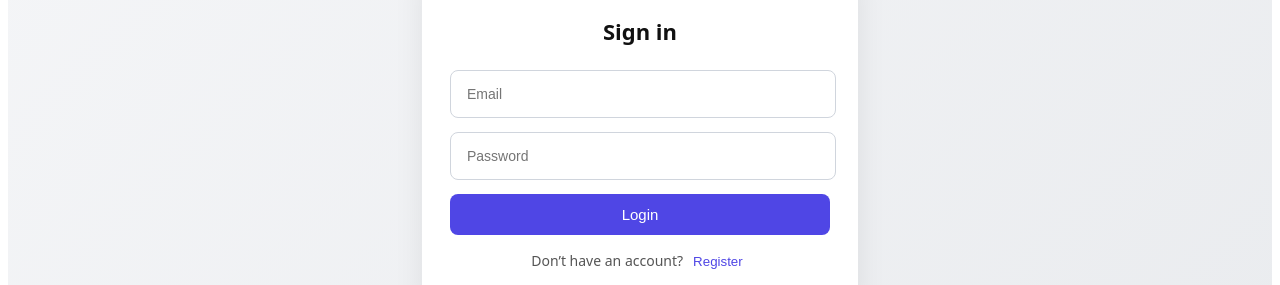
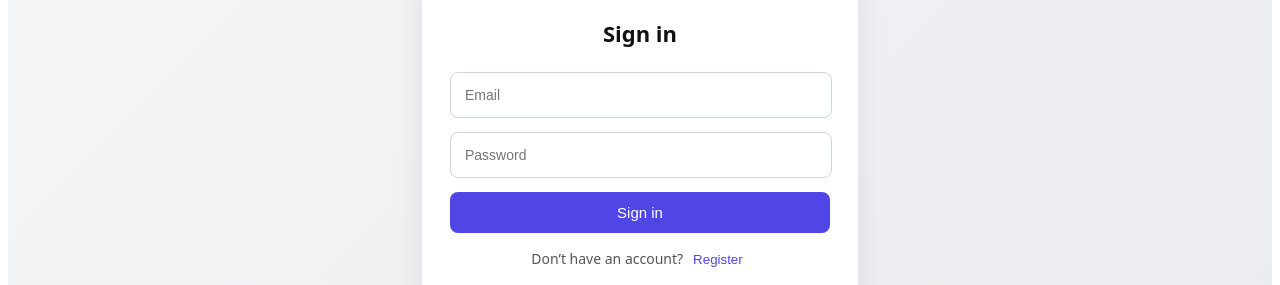
Before and after one commit to renanipx/dev-learning, a React (Vite) app in the folder projects/FrontendLab/: page / in a window 1280 px wide. Shown: the part 274-559 px from the top of the page. Built offline with nearby package versions, Linux system fonts and the light colour scheme.

Commit message:
feat: add reusable card component to UI library

```diff
--- a/projects/FrontendLab/src/components/Login/Login.tsx
+++ b/projects/FrontendLab/src/components/Login/Login.tsx
@@ -1,4 +1,6 @@
 import { useState } from "react"
+import { Input } from "../ui/Input/Input"
+import { Button } from "../ui/Button/Button"
 
 type LoginData = {
   email: string
@@ -13,7 +15,7 @@ export function Login({ onSubmit }: LoginProps) {
   const [email, setEmail] = useState("")
   const [password, setPassword] = useState("")
 
-  function handleSubmit(e: React.FormEvent) {
+  function handleSubmit(e: React.FormEvent<HTMLFormElement>) {
     e.preventDefault()
     onSubmit({ email, password })
   }
@@ -22,21 +24,21 @@ export function Login({ onSubmit }: LoginProps) {
     <form onSubmit={handleSubmit}>
       <h2>Sign in</h2>
 
-      <input
+      <Input
         type="email"
         value={email}
-        onChange={(e) => setEmail(e.target.value)}
         placeholder="Email"
+        onChange={setEmail}
       />
 
-      <input
+      <Input
         type="password"
         value={password}
-        onChange={(e) => setPassword(e.target.value)}
         placeholder="Password"
+        onChange={setPassword}
       />
 
-      <button type="submit">Login</button>
+      <Button type="submit">Sign in</Button>
     </form>
   )
 }
--- a/projects/FrontendLab/src/components/Register/Register.tsx
+++ b/projects/FrontendLab/src/components/Register/Register.tsx
@@ -1,4 +1,6 @@
 import { useState } from "react"
+import { Input } from "../ui/Input/Input"
+import { Button } from "../ui/Button/Button"
 
 type RegisterData = {
   name: string
@@ -19,12 +21,11 @@ export function Register({ onSubmit }: RegisterProps) {
 
   const [error, setError] = useState("")
 
-  function handleChange(e: React.ChangeEvent<HTMLInputElement>) {
-    const { name, value } = e.target
+  function handleChange(name: keyof RegisterData, value: string) {
     setForm((prev) => ({ ...prev, [name]: value }))
   }
 
-  function handleSubmit(e: React.FormEvent) {
+  function handleSubmit(e: React.FormEvent<HTMLFormElement>) {
     e.preventDefault()
 
     if (!form.name || !form.email || !form.password) {
@@ -40,31 +41,29 @@ export function Register({ onSubmit }: RegisterProps) {
     <form onSubmit={handleSubmit}>
       <h2>Register</h2>
 
-      <input
-        name="name"
+      <Input
+        value={form.name}
         placeholder="Name"
-        value={form.name}
-        onChange={handleChange}
+        onChange={(value) => handleChange("name", value)}
       />
 
-      <input
-        name="email"
+      <Input
+        type="email"
+        value={form.email}
         placeholder="Email"
-        value={form.email}
-        onChange={handleChange}
+        onChange={(value) => handleChange("email", value)}
       />
 
-      <input
-        name="password"
+      <Input
         type="password"
+        value={form.password}
         placeholder="Password"
-        value={form.password}
-        onChange={handleChange}
+        onChange={(value) => handleChange("password", value)}
       />
 
-      {error && <p style={{ color: "red" }}>{error}</p>}
+      {error && <p className="form-error">{error}</p>}
 
-      <button type="submit">Create account</button>
+      <Button type="submit">Create account</Button>
     </form>
   )
 }
--- /dev/null
+++ b/projects/FrontendLab/src/components/ui/Button/Button.tsx
@@ -0,0 +1,19 @@
+import "../../../styles/button.css"
+
+type ButtonProps = {
+  children: React.ReactNode
+  type?: "button" | "submit"
+  onClick?: () => void
+}
+
+export function Button({
+  children,
+  type = "button",
+  onClick,
+}: ButtonProps) {
+  return (
+    <button type={type} onClick={onClick} className="ui-button">
+      {children}
+    </button>
+  )
+}
--- /dev/null
+++ b/projects/FrontendLab/src/components/ui/Input/Input.tsx
@@ -0,0 +1,25 @@
+import "../../../styles/input.css"
+
+type InputProps = {
+  type?: string
+  value: string
+  placeholder?: string
+  onChange: (value: string) => void
+}
+
+export function Input({
+  type = "text",
+  value,
+  placeholder,
+  onChange,
+}: InputProps) {
+  return (
+    <input
+      type={type}
+      value={value}
+      placeholder={placeholder}
+      onChange={(e) => onChange(e.target.value)}
+      className="ui-input"
+    />
+  )
+}
--- a/projects/FrontendLab/src/pages/Auth.tsx
+++ b/projects/FrontendLab/src/pages/Auth.tsx
@@ -12,31 +12,35 @@ type AuthMode = "login" | "register"
 export function Auth({ onAuthSuccess }: AuthProps) {
   const [mode, setMode] = useState<AuthMode>("login")
 
+  const isLogin = mode === "login"
+
   return (
     <div className="auth-container">
       <div className="auth-card">
-        {mode === "login" ? (
+        {isLogin ? (
+          <Login onSubmit={onAuthSuccess} />
+        ) : (
+          <Register onSubmit={onAuthSuccess} />
+        )}
+
+        <div className="auth-footer">
+          {isLogin ? (
             <>
-            <Login onSubmit={onAuthSuccess} />
-            <div className="auth-footer">
               Don’t have an account?
               <button onClick={() => setMode("register")}>
                 Register
               </button>
-            </div>
             </>
           ) : (
             <>
-            <Register onSubmit={onAuthSuccess} />
-            <div className="auth-footer">
               Already have an account?
               <button onClick={() => setMode("login")}>
                 Login
               </button>
-            </div>
             </>
           )}
         </div>
       </div>
+    </div>
   )
 }
--- /dev/null
+++ b/projects/FrontendLab/src/styles/button.css
@@ -0,0 +1,12 @@
+.ui-button {
+  width: 100%;
+  padding: 12px;
+  border-radius: 8px;
+  border: none;
+  background: #4f46e5;
+  color: #fff;
+  font-size: 15px;
+  font-weight: 500;
+  cursor: pointer;
+
+}
--- /dev/null
+++ b/projects/FrontendLab/src/styles/card.css
@@ -0,0 +1,6 @@
+.ui-card {
+  background: #fff;
+  padding: 32px;
+  border-radius: 12px;
+  box-shadow: 0 10px 30px rgba(0, 0, 0, 0.08);
+}
--- /dev/null
+++ b/projects/FrontendLab/src/styles/input.css
@@ -0,0 +1,8 @@
+.ui-input {
+  width: 100%;
+  height: 44px;
+  padding: 0px;
+  border-radius: 8px;
+  border: 1px solid #d0d5dd;
+  font-size: 14px;
+}
```
Also changed, not shown: projects/FrontendLab/src/components/ui/Card/Card.tsx (added, +9 -0 lines). Lines whose indentation alone changed are shown as unchanged.
